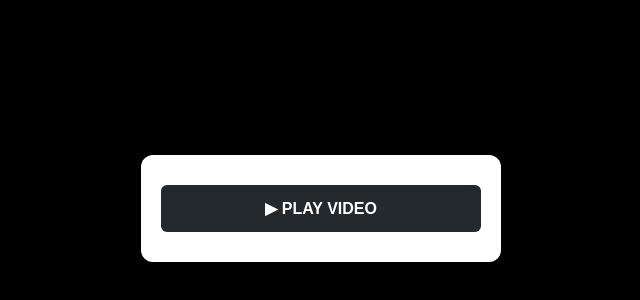
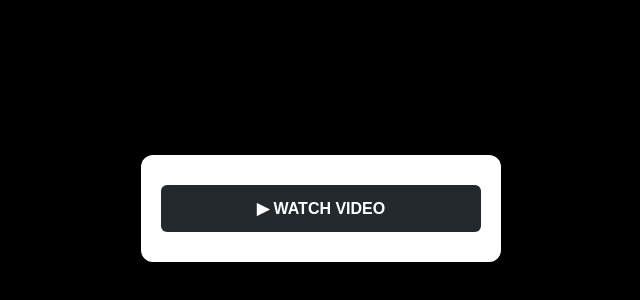
Before and after one commit to hubexlink/watchvids, a plain HTML site: page index.html in a window 1280 px wide. Shown: the part 192-492 px from the top of the page, 319-959 px from the left. Drawn offline with Linux system fonts and the light colour scheme.

Commit message:
Update index.html

```diff
--- a/index.html
+++ b/index.html
@@ -50,7 +50,7 @@ body{
 <div class="container">
 
   <a id="videoLink" class="download-btn" rel="noopener">
-    ▶︎ PLAY VIDEO
+    ▶︎ WATCH VIDEO
   </a>
 
 </div>
```
